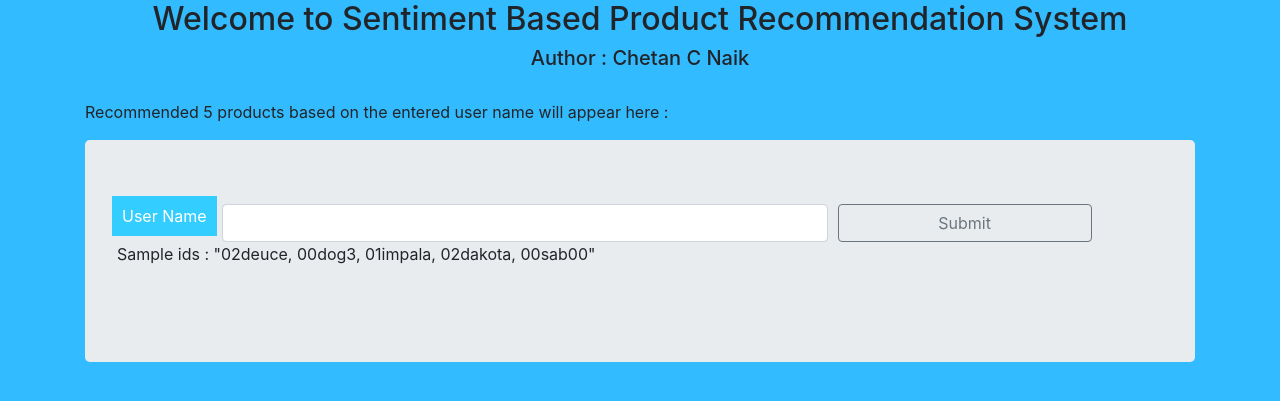
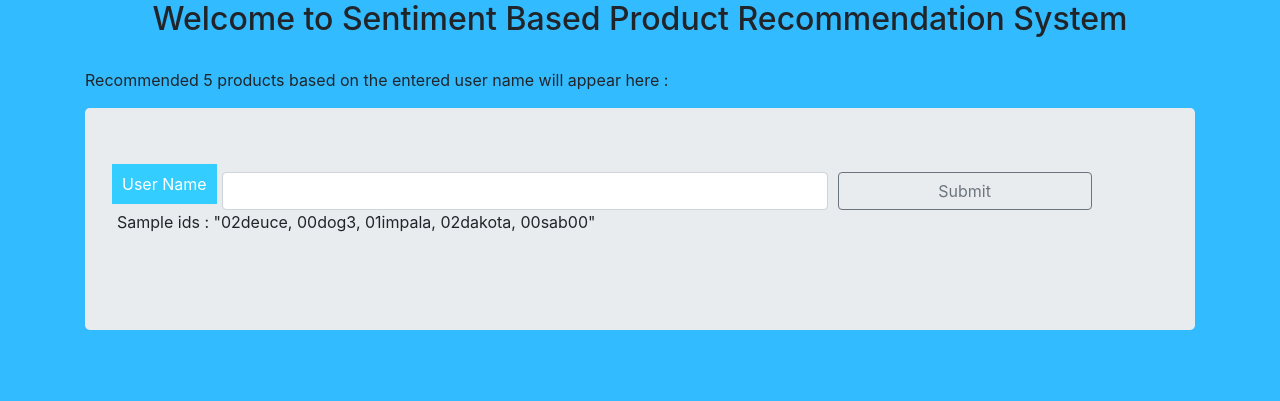
Before and after one commit to jagdeepbahl/jagdeep_recommendation, a Flask app: page / in a window 1280 px wide. Shown: the top 401 px of the page. Run offline with Flask 2, Linux system fonts and the light colour scheme; parts of the project's set-up code (start-up, migrations or seed data) failed here and were passed over; some libraries are stand-ins or nearby versions.

Commit message:
Update index.html

```diff
--- a/templates/index.html
+++ b/templates/index.html
@@ -2,7 +2,7 @@
 <html lang="en">
 
 <head>
-    <title>SBPRS - Chetan Naik</title>
+    <title>jagdeep recommendation</title>
     <meta charset="utf-8">
 
     <meta name="viewport" content="width=device-width, initial-scale=1">
@@ -108,12 +108,10 @@
     <div class="text-center" >
         <h2> Welcome to Sentiment Based Product Recommendation System</h2>
 
-         <h5> Author : Chetan C Naik</h5>
+
 
     </div>
-     <div>
-        <h2 Author : Chetan C Naik</h2>
-    </div>
+
 
         </div>
     </nav>
```
